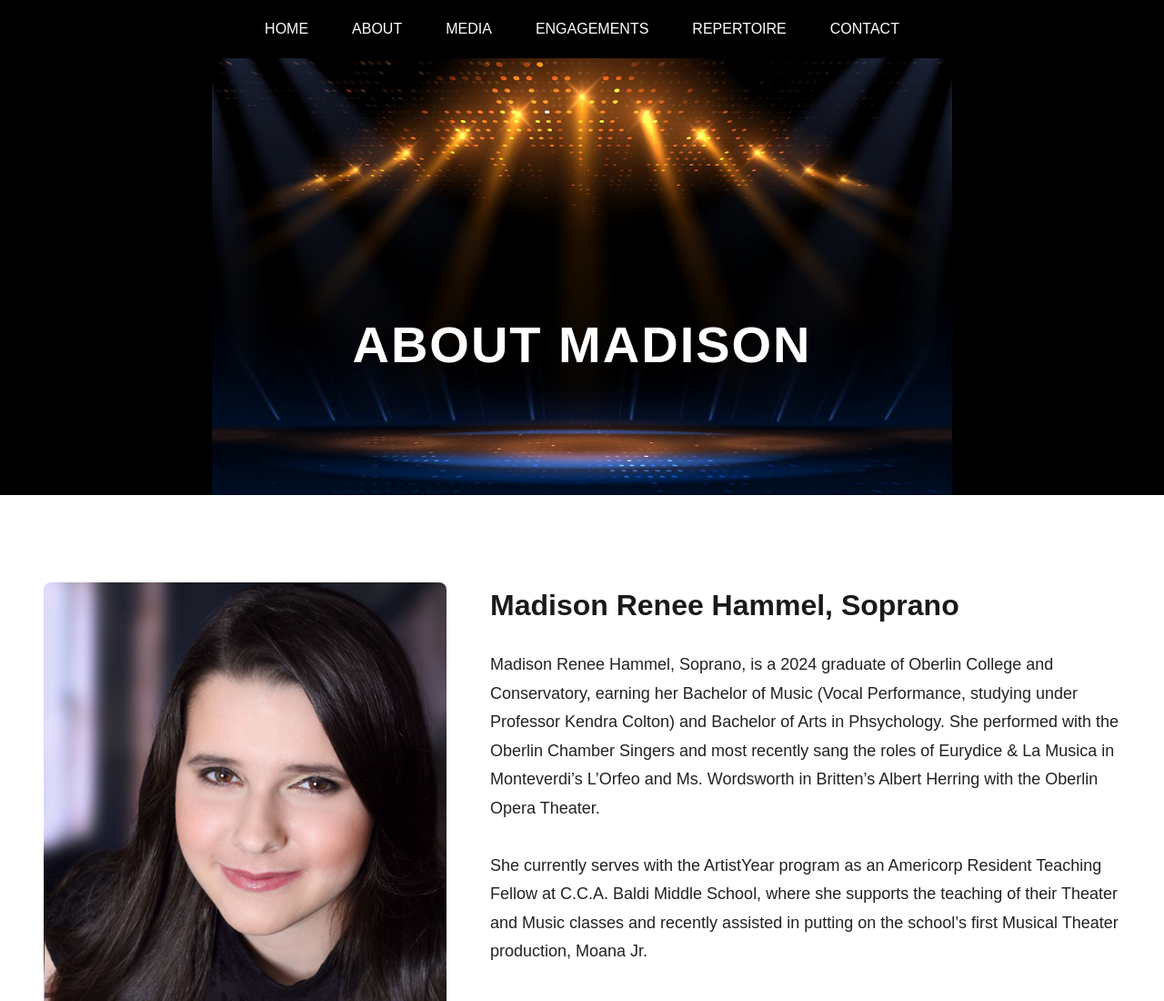
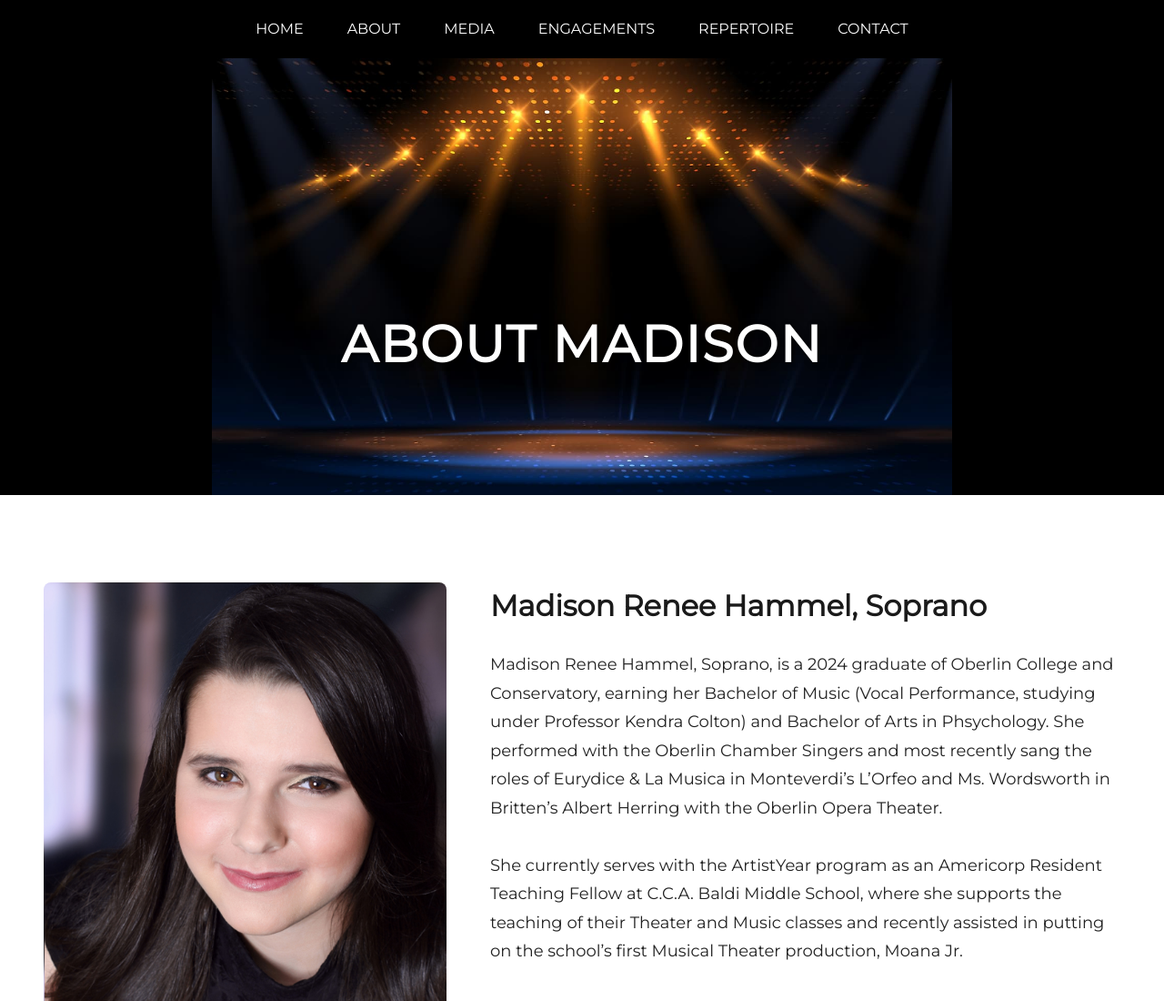
Before and after one commit to EllenEstallo/madi-site, a plain HTML site: page about.html in a window 1280 px wide. Shown: the top 1100 px of the page at 91% size. Drawn offline with Linux system fonts and the light colour scheme.

Commit message:
corrected styles & font path

```diff
--- a/styles.css
+++ b/styles.css
@@ -9,8 +9,8 @@
 }
 
 body {
-	/* font-family: "Montserrat", sans-serif; */
-	font-family: Arial, Helvetica, sans-serif;
+	font-family: "Montserrat", sans-serif;
+
 	font-size: 1rem;
 	line-height: 1.6;
 	color: var(--color-dark);
```
Also changed, not shown: index.html (+3 -3 lines).
